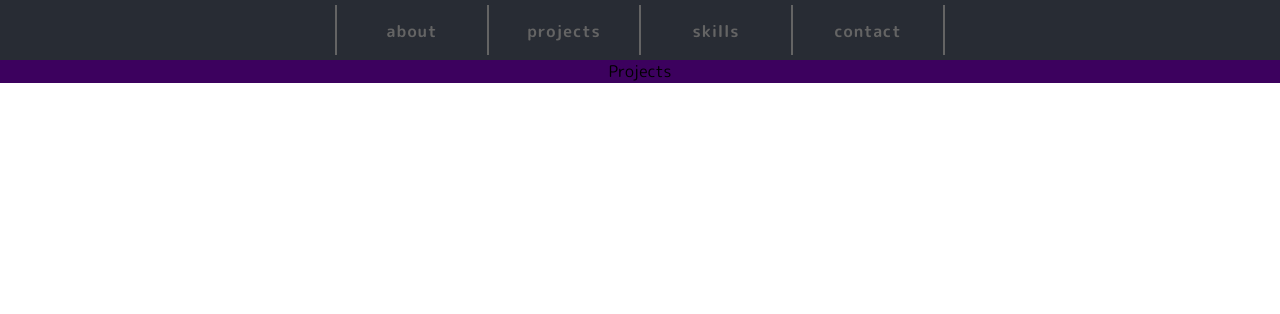
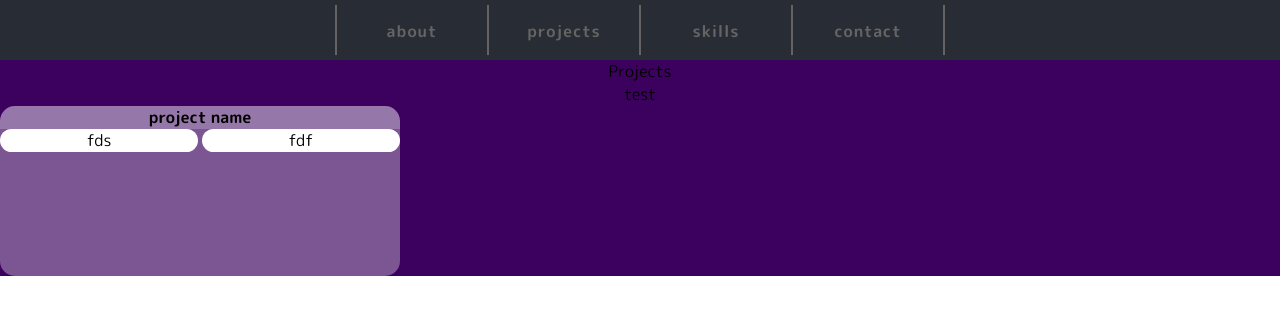
Before and after one commit to iks25/portfolio-website, a React (Create React App) app: page /projects in a window 1280 px wide. Shown: the top 314 px of the page. Built offline with nearby package versions, Linux system fonts and the light colour scheme.

Commit message:
creating ProjectLabel

```diff
--- /dev/null
+++ b/src/components/projects/ProjectLabel.js
@@ -0,0 +1,17 @@
+import React  from 'react';
+import "./projectLabel.css"
+const ProjectLabel = (props) => {
+    return (<div className="projectLabel">
+        <div className="projectName">project name</div>
+        <div className="projectLinks">
+            <div>
+                <div className="projectLabelLink">fds</div>
+            </div>
+            <div>
+                <div className="projectLabelLink">fdf</div>
+            </div>
+        </div>
+    </div>);
+}
+
+export default ProjectLabel;
--- a/src/components/projects/Projects.js
+++ b/src/components/projects/Projects.js
@@ -1,7 +1,18 @@
 import React from "react";
+import ProjectLabel from "./ProjectLabel";
+import "./project.css"
 
 const Projects = (props) => {
-  return <div>Projects</div>;
+  return <div>Projects<br/>
+    test
+
+    <div>
+
+    </div>
+    <div >
+      <ProjectLabel/>
+    </div>
+  </div>;
 };
 
 export default Projects;
--- /dev/null
+++ b/src/components/projects/projectLabel.css
@@ -0,0 +1,29 @@
+.projectLabel{
+    background-color: rgba(255, 255, 255, 0.329);
+    width: 400px;
+    height: 170px;
+    border-radius: 15px;
+}
+.projectName
+{
+    border-top-left-radius: 15px;
+    border-top-right-radius: 15px;
+    background-color: rgba(255, 255, 255, 0.2);
+    font-weight: bolder;
+}
+
+.projectLinks{
+    display: grid;
+    grid-template-columns: 1fr 1fr;
+    grid-template-rows: 1fr;
+    gap: 0px 4px;
+    grid-auto-flow: row;
+    grid-template-areas:
+      ". .";
+
+}
+.projectLabelLink{
+
+    border-radius: 15px;
+    background-color: white;
+}
```
Also changed, not shown: src/components/projects/project.css (added).
